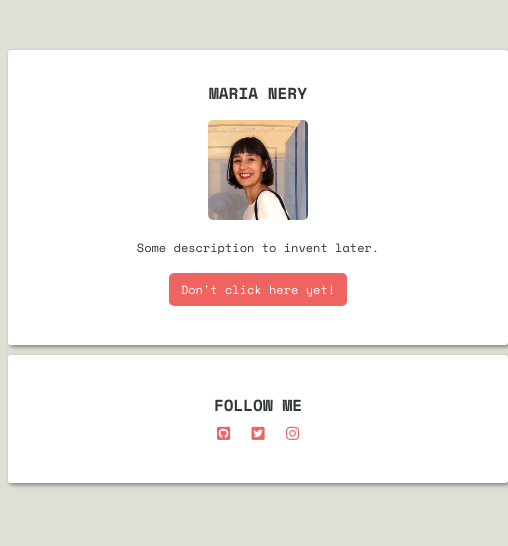
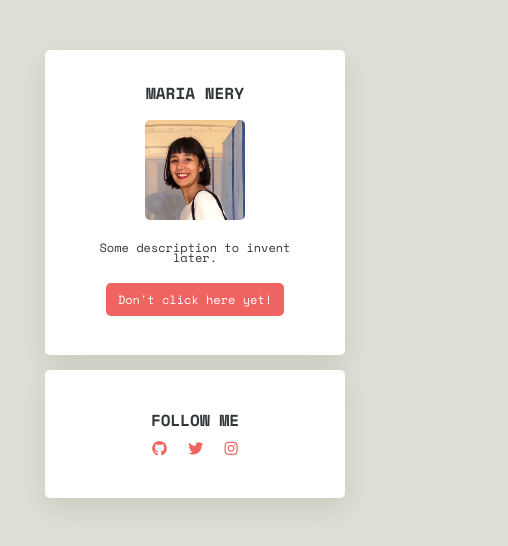
Before and after one commit to mnvnery/profile, a plain HTML site: page index.html in a window 390 px wide. Shown: the whole page, 508 px wide, since content can reach past the window. Drawn offline with nearby package versions, Linux system fonts and the light colour scheme.

Commit message:
make my profile prettier

```diff
--- a/index.html
+++ b/index.html
@@ -24,12 +24,12 @@
         <ul class='list-inline'>
           <li>
             <a href="#" target="_blank">
-              <i class="fab fa-github-square"></i>
+              <i class="fab fa-github"></i>
             </a>
           </li>
           <li>
             <a href="#" target="_blank">
-              <i class="fab fa-twitter-square"></i>
+              <i class="fab fa-twitter"></i>
             </a>
           </li>
           <li>
--- a/style.css
+++ b/style.css
@@ -13,31 +13,31 @@ h1, h2 {
   font-size: 16px;
   line-height: 14px;
 }
- a {
+a {
   text-decoration: none;
   color:#EF6461;
- }
+}
 
- a:hover {
+a:hover {
   color: #E0DFD5; ;
- }
+}
 
  .img-rounded {
   border-radius: 5px;
  }
 
  .container-center {
-  width: 500px;
+  width: 700px;
   margin: 50px auto;
  }
 
   .card-white {
     background: white;
-    border-radius: 3px;
-    box-shadow: 2px 2px 4px grey;
+    border-radius: 5px;
+    box-shadow: 0px 10px 30px rgba(0,0,0,0.1);
     padding: 30px;
     text-align: center;
-    margin: 10px auto;
+    margin: 15px auto;
   }
 
   .top {
@@ -65,3 +65,22 @@ h1, h2 {
     padding: 8px 12px;
     border-radius: 5px;
   }
+
+@media (max-width: 960px) {
+  /* For a screen < 960px, this CSS will be read */
+  .container-center {
+    width: 700px;
+  }
+}
+@media (max-width: 720px) {
+  /* For a screen < 720px, this CSS will be read */
+  .container-center {
+    width: 500px;
+  }
+}
+@media (max-width: 540px) {
+  /* For a screen < 540px, this CSS will be read */
+  .container-center {
+    width: 300px;
+  }
+}
```
